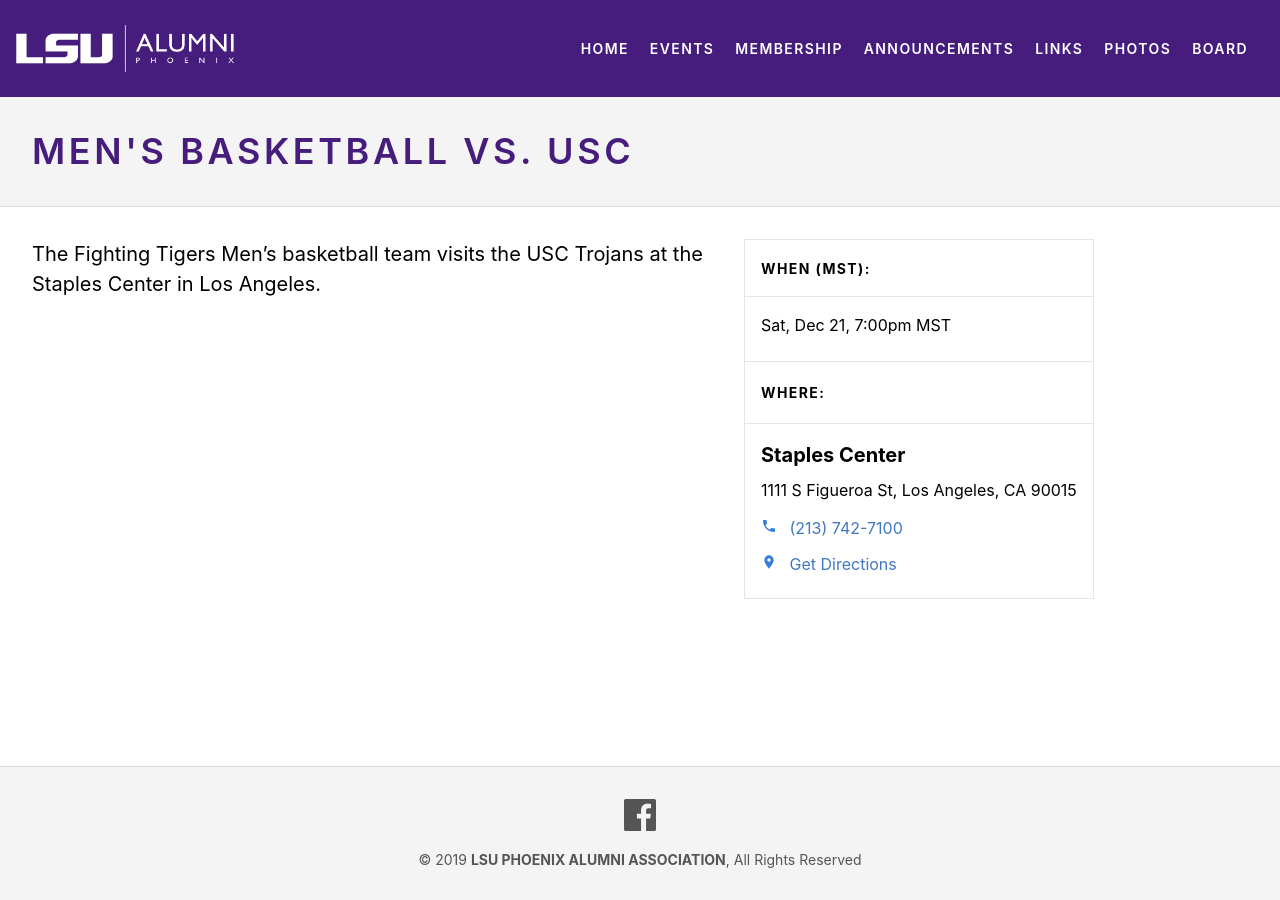
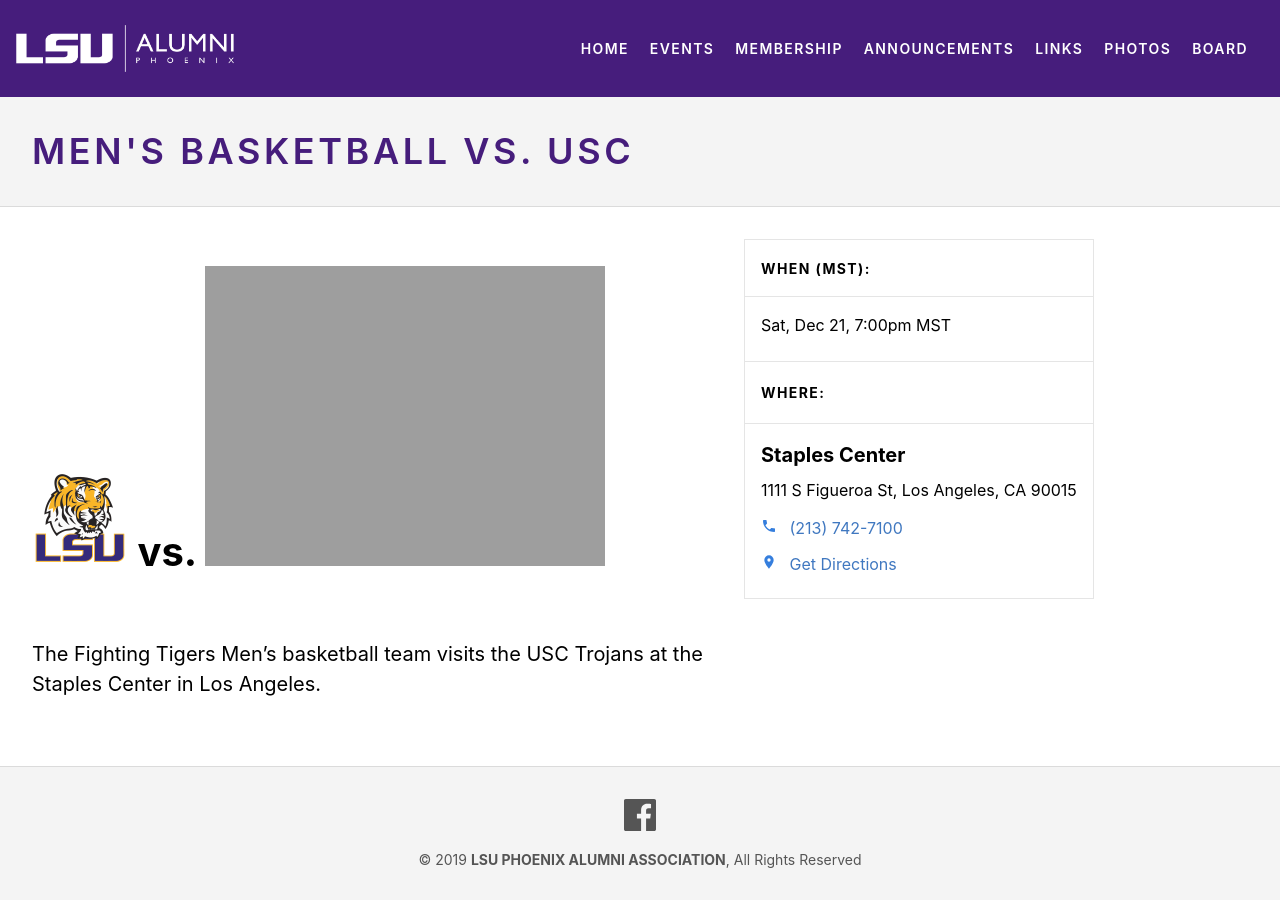
Before and after one commit to lsu-phoenix-alumni/lsu-phoenix-alumni.github.io, a Jekyll site: the page built from _events/mens-basketball-vs-usc.markdown, in a window 1280 px wide. Built offline with Jekyll 4.4.1, drawn with Linux system fonts in a browser that asks for light colours.

Commit message:
Updated Mens Basketball Vs Usc

```diff
--- a/_events/mens-basketball-vs-usc.markdown
+++ b/_events/mens-basketball-vs-usc.markdown
@@ -10,4 +10,6 @@
 layout: event
 ---
 
+# ![alt text](https://lsu-phoenix-alumni.github.io/assets/img/LSUTigers.png "LSU Tigers") vs. ![alt text](https://lsu-phoenix-alumni.github.io/assets/img/USCLogo.jpg "USC Trojans")
+<br>
 The Fighting Tigers Men's basketball team visits the USC Trojans at the Staples Center in Los Angeles.
```
